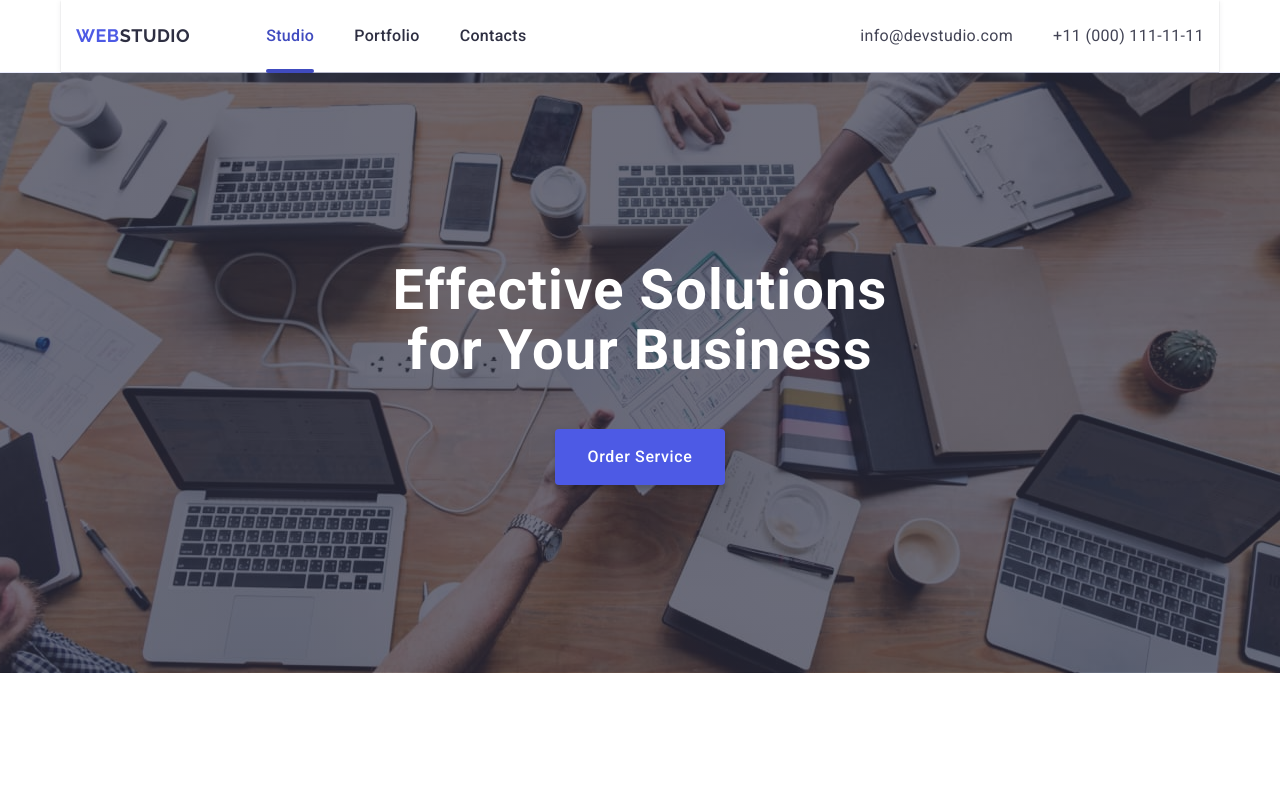
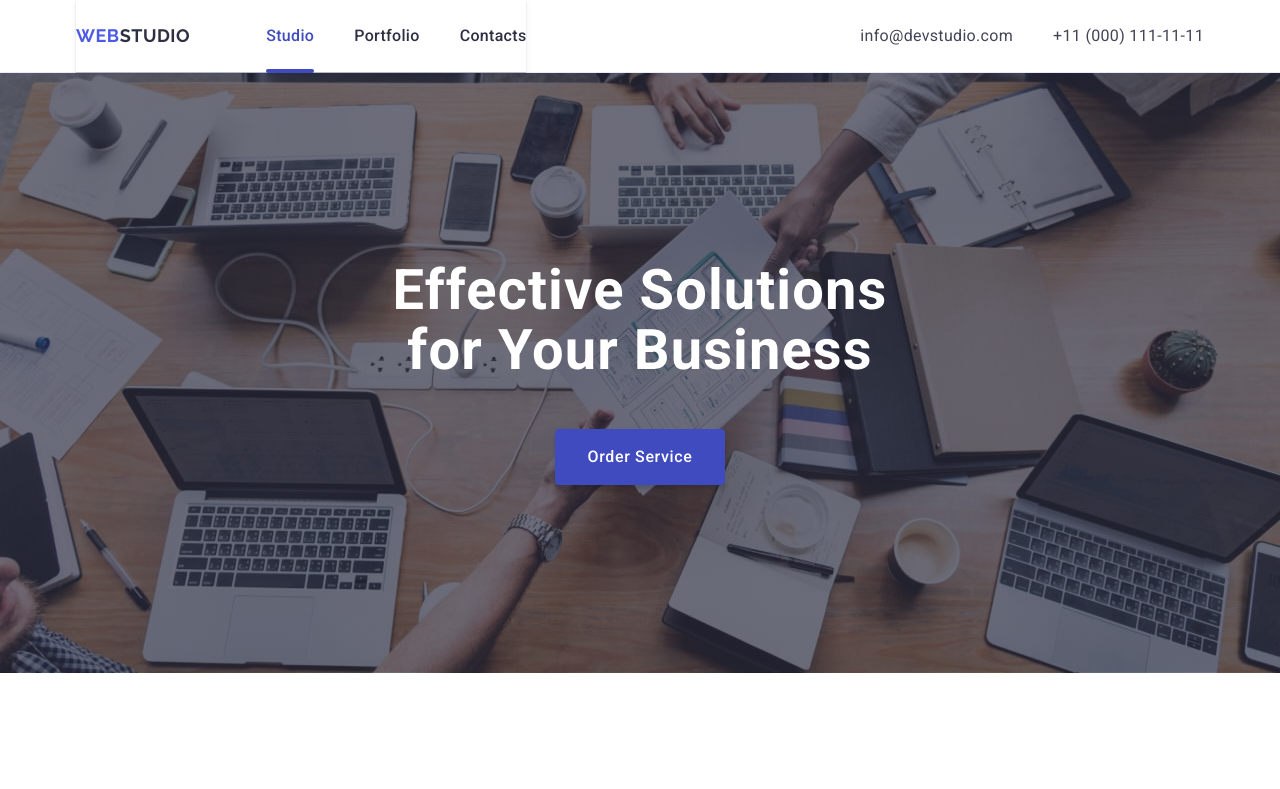
Before and after one commit to OleksiiShilov/goit-markup-hw-04, a plain HTML site: page index.html in a window 1280 px wide. Both pictures are taken after a click on the button "Order Service". Shown: the top 789 px of the page. Drawn offline with nearby package versions, Linux system fonts and the light colour scheme.

Commit message:
HW-4 Finish5

```diff
--- a/css/styles.css
+++ b/css/styles.css
@@ -43,13 +43,13 @@ img {
 .header-container {
   display: flex;
   align-items: center;
-  box-shadow: 0px 2px 1px rgba(46, 47, 66, 0.08),
-    0px 1px 1px rgba(46, 47, 66, 0.16), 0px 1px 6px rgba(46, 47, 66, 0.08);
 }
 
 .navigation-list {
   display: flex;
   align-items: center;
+  box-shadow: 0px 2px 1px rgba(46, 47, 66, 0.08),
+    0px 1px 1px rgba(46, 47, 66, 0.16), 0px 1px 6px rgba(46, 47, 66, 0.08);
 }
 
 .navigation-list .link-logo {
@@ -153,6 +153,7 @@ img {
 /* ===Section 1=== */
 
 .first-section {
+  display: flex;
   background-color: #2e2f42;
   padding: 188px 0;
   background-image: linear-gradient(
@@ -165,6 +166,7 @@ img {
   background-position: center;
   background-size: cover;
   max-width: 1440px;
+  margin: 0 auto;
   justify-content: center;
 }
 
@@ -210,6 +212,10 @@ img {
   transition: background-color 250ms cubic-bezier(0.4, 0, 0.2, 1);
 }
 
+.first-section .button:focus {
+  background-color: #404bbf;
+  transition: background-color 250ms cubic-bezier(0.4, 0, 0.2, 1);
+}
 /* ===Section 2=== */
 
 .features {
@@ -438,6 +444,7 @@ img {
   height: 100%;
   display: flex;
   transition: transform 250ms linear;
+  transition: box-shadow 250ms cubic-bezier(0.4, 0, 0.2, 1);
 }
 
 .portfolio-cover-text {
@@ -454,6 +461,7 @@ img {
   color: #f4f4fd;
   transform: translateY(100%);
   transition: box-shadow 250ms cubic-bezier(0.4, 0, 0.2, 1);
+  transition: transform 250ms cubic-bezier(0.4, 0, 0.2, 1);
 }
 /* ===Footer=== */
 
```
